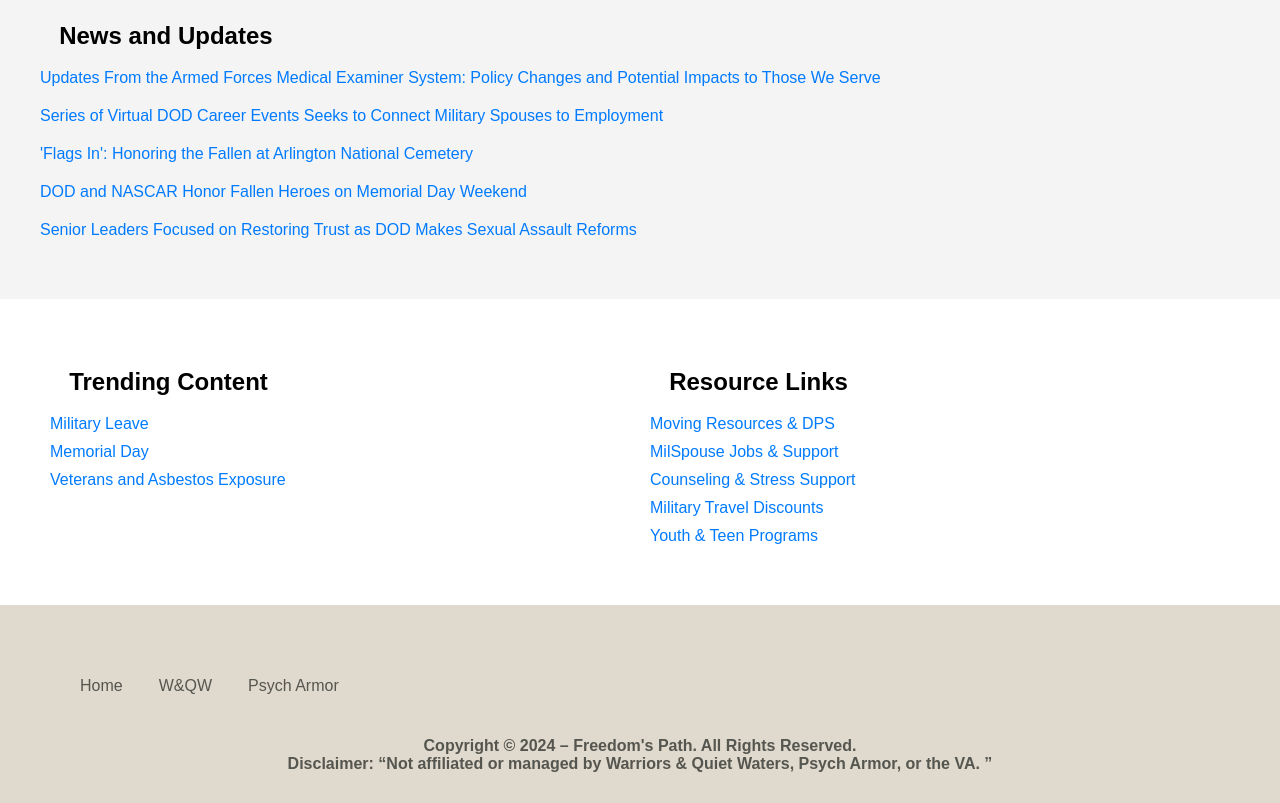
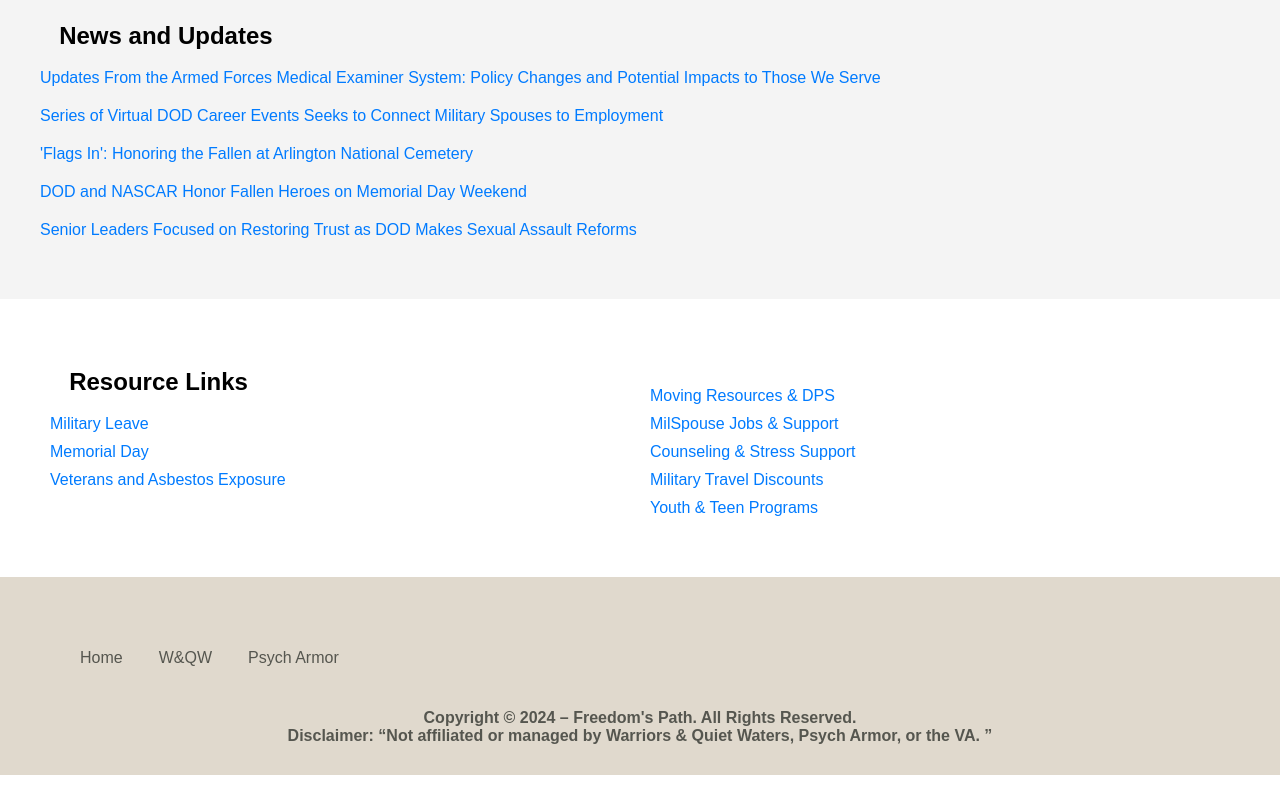
Before and after one commit to legacyofserviceandhonor/legacyofserviceandhonor.github.io, a plain HTML site: page resources.html in a window 1280 px wide. Shown: the part 1324-2127 px from the top of the page. After the commit the page ends 2099 px from the top, so only its background shows below. Drawn offline with Linux system fonts and the light colour scheme; a web font is replaced by a local one.

Commit message:
Update resources.html

```diff
--- a/resources.html
+++ b/resources.html
@@ -118,7 +118,7 @@
 <div style="padding: 40px 20px;">
     <div style="display: flex; justify-content: space-around; flex-wrap: wrap; max-width: 1200px; margin: 0 auto;">
         <div style="flex: 1; min-width: 300px; margin: 10px;">
-            <h2>Trending Content</h2>
+            <h2>Resource Links</h2>
             <ul style="list-style-type: none; padding: 0;">
                 <li style="margin-bottom: 10px;">
                     <a href="https://www.opm.gov/policy-data-oversight/pay-leave/pay-administration/fact-sheets/military-leave/" style="color: #007BFF; text-decoration: none;">Military Leave</a>
@@ -132,7 +132,7 @@
             </ul>
         </div>
         <div style="flex: 1; min-width: 300px; margin: 10px;">
-            <h2>Resource Links</h2>
+            <h2></h2>
             <ul style="list-style-type: none; padding: 0;">
                 <li style="margin-bottom: 10px;">
                     <a href="#" style="color: #007BFF; text-decoration: none;">Moving Resources & DPS</a>
```
